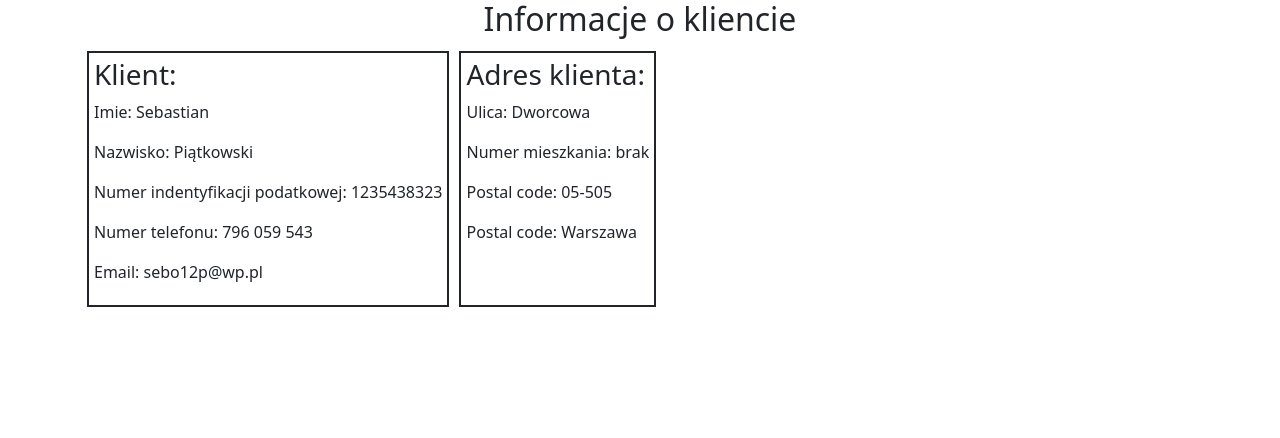
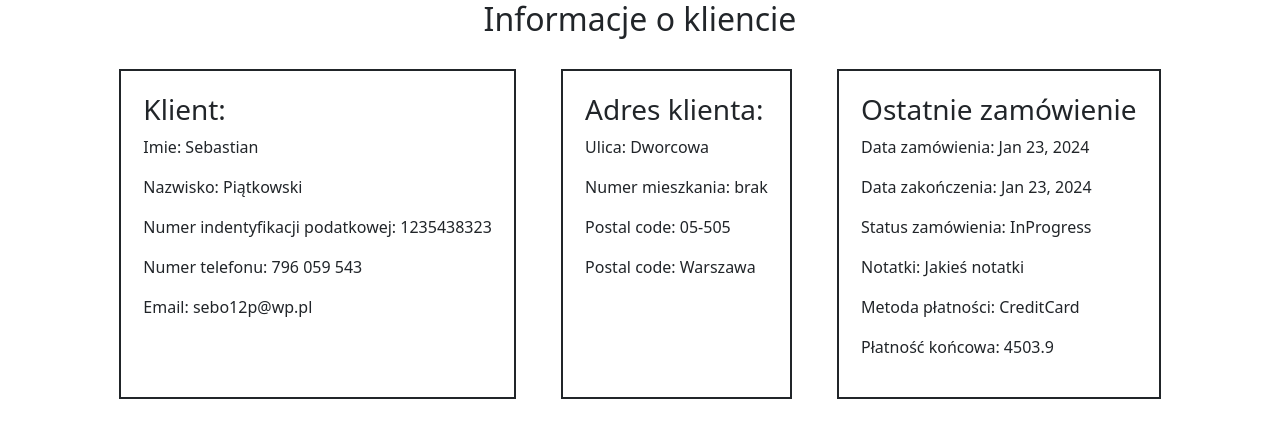
Before and after one commit to sebastianpgab/BusinessBuddyFront, an Angular app: page / in a window 1280 px wide. Shown: the top 438 px of the page. Built offline with nearby package versions, Linux system fonts and the light colour scheme.

Commit message:
add last order details section

```diff
--- a/src/app/app.component.ts
+++ b/src/app/app.component.ts
@@ -1,4 +1,5 @@
 import { Component} from '@angular/core';
+import { Customer } from './customer/customer';
 
 
 @Component({
--- a/src/app/customer/customer.component.html
+++ b/src/app/customer/customer.component.html
@@ -27,6 +27,16 @@
 
         <p>Postal code: {{customer.address.postalCode}}</p>
         <p>Postal code: {{customer.address.city}}</p>
+    </div>
+
+    <div class="div">
+        <h3>Ostatnie zamówienie</h3>
+        <p>Data zamówienia: {{lastOrder.orderDate | date}}</p>
+        <p>Data zakończenia: {{lastOrder.completionDate | date}}</p>
+        <p>Status zamówienia: {{lastOrder.orderStatus}}</p>
+        <p>Notatki: {{lastOrder.notes}}</p>
+        <p>Metoda płatności: {{lastOrder.paymentMethod}}</p>
+        <p>Płatność końcowa: {{lastOrder.finalAmount}}</p>
     </div>
 
 </div>
--- a/src/app/customer/customer.component.ts
+++ b/src/app/customer/customer.component.ts
@@ -1,5 +1,6 @@
 import { Component} from '@angular/core';
 import { Customer } from './customer';
+import { OrderDetail } from '../order-detail/orderDetail';
 
 
 @Component({
@@ -23,15 +24,22 @@ export class CustomerComponent {
       city: "Warszawa",
       clientId: 1
     },
-    orderDetail:{
+    orderDetail:[{
       id: 1,
       orderDate: new Date(),
       completionDate: new Date(),
       orderStatus: "InProgress",
       notes: "Jakieś notatki",
       paymentMethod: "CreditCard",
-      finalAmount: 4503
+      finalAmount: 4503.90
     }
+    ]
   };
 
+  lastIndex = this.customer.orderDetail.length - 1;
+
+  lastOrder = this.customer.orderDetail[this.lastIndex];
+
+
+
 }
--- a/src/app/customer/customer.ts
+++ b/src/app/customer/customer.ts
@@ -9,5 +9,5 @@ export interface Customer{
  phoneNumber: string;
  email: string;
  address: Address;
- orderDetail: OrderDetail;
+ orderDetail: Array<OrderDetail>;
 }
--- a/src/app/order-detail/orderDetail.ts
+++ b/src/app/order-detail/orderDetail.ts
@@ -1,7 +1,7 @@
 import { Address } from "../address/address";
 
 export interface OrderDetail {
-id: number;
+id?: number;
 orderDate: Date;
 completionDate: Date;
 orderStatus: string;
--- a/src/styles.scss
+++ b/src/styles.scss
@@ -1,9 +1,10 @@
 .main-container {
     display: flex;
+    justify-content: center;
 }
 
 .div {
-    margin: 5px;
-    padding: 5px;
+    margin: 2%;
+    padding: 2%;
     border: 2px solid;
 }
```
